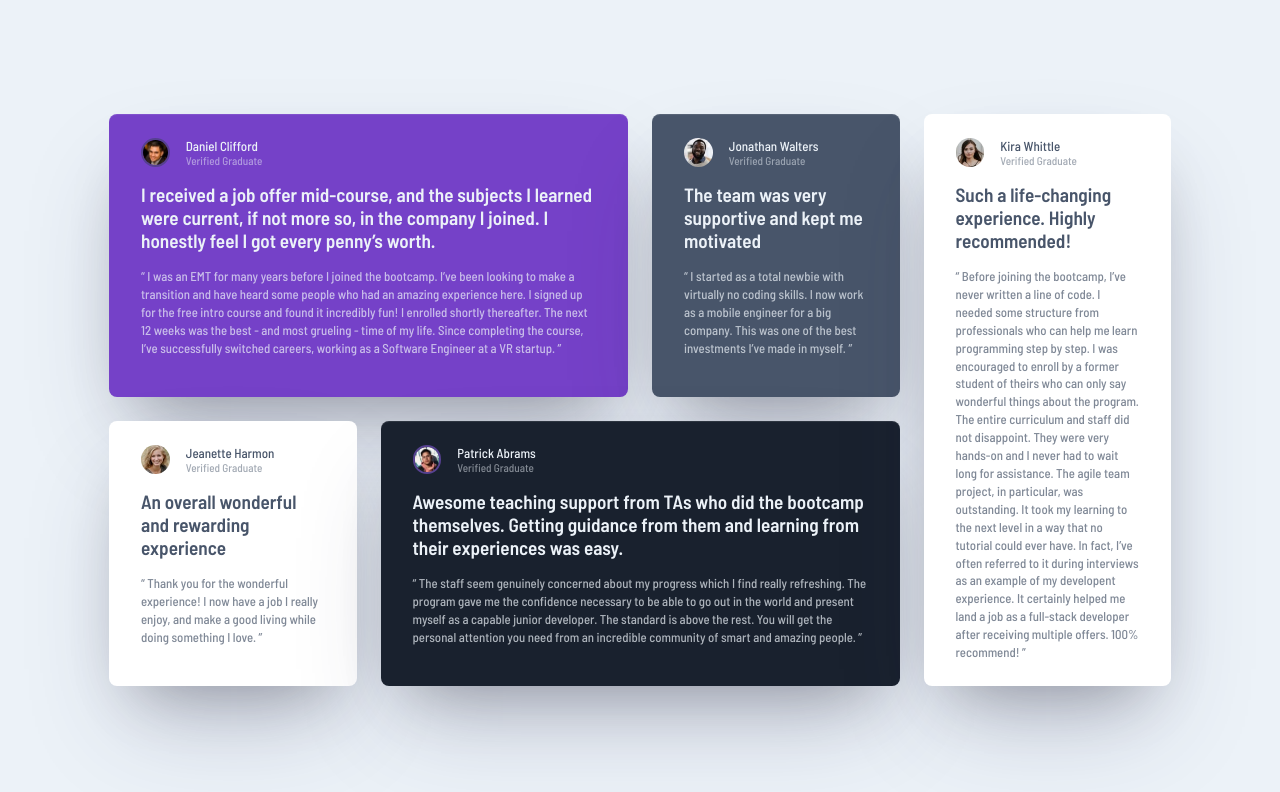
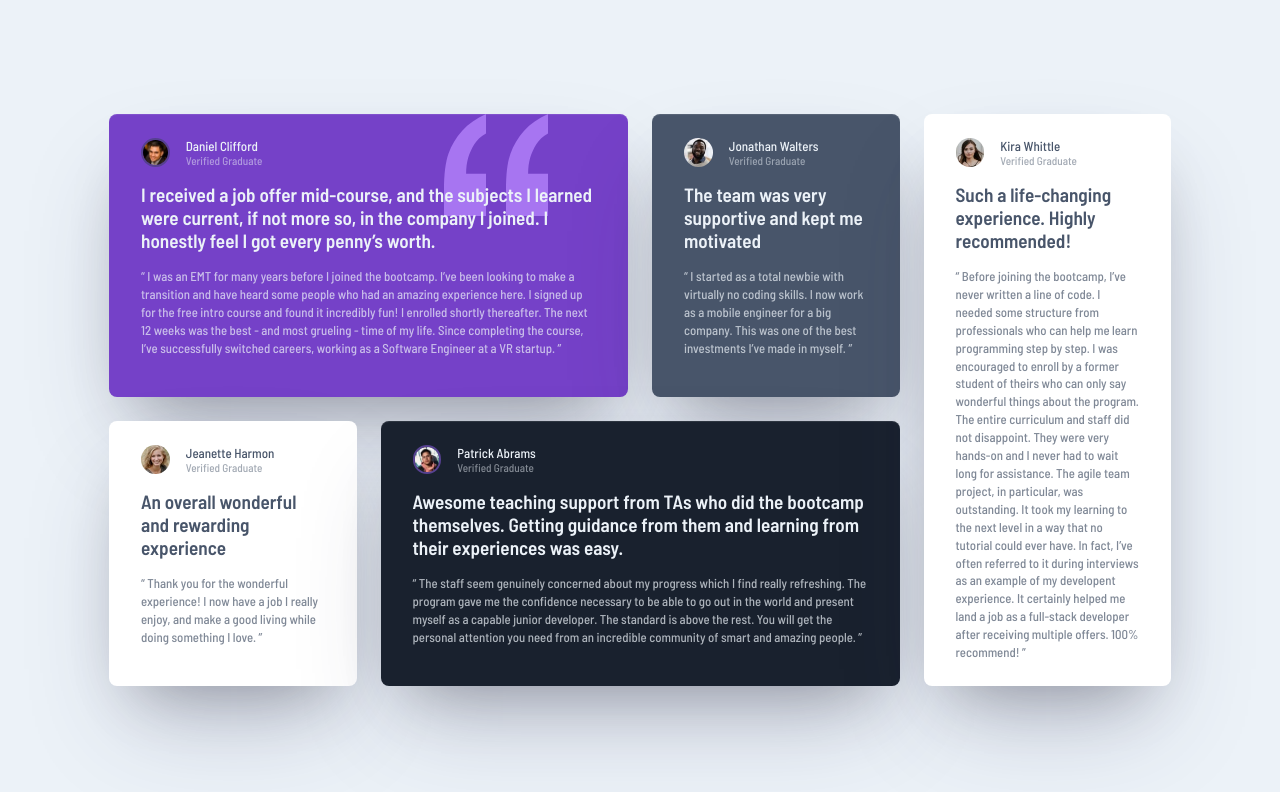
Before and after one commit to serhii-bielik/fm-testimonials-grid-section-main, a plain HTML site: page index.html in a window 1280 px wide. Drawn offline with Linux system fonts and the light colour scheme.

Commit message:
add quote on background

```diff
--- a/index.html
+++ b/index.html
@@ -14,7 +14,7 @@
   </head>
   <body>
     <main class="container">
-      <article class="content content__bg-violet">
+      <article class="content content__bg-quote content__bg-violet">
         <header class="content__header">
           <img
             src="./images/image-daniel.jpg"
--- a/style.css
+++ b/style.css
@@ -67,14 +67,24 @@ body {
 }
 
 .content {
+  position: relative;
   min-width: 200px;
   width: 100%;
   padding: 1.5rem 2rem;
   border-radius: 0.5rem;
   background-color: var(--clr-white);
+  z-index: 1;
   box-shadow: rgba(255, 255, 255, 0.1) 0px 1px 1px 0px inset,
     rgba(50, 50, 93, 0.25) 0px 50px 100px -20px,
     rgba(0, 0, 0, 0.3) 0px 30px 60px -30px;
+}
+
+.content__bg-quote::after {
+  z-index: -1;
+  top: 0;
+  right: 2rem;
+  content: url("./images/bg-pattern-quotation.svg");
+  position: absolute;
 }
 
 .content__bg-violet {
@@ -155,4 +165,8 @@ body {
       "jeanette patrick patrick kira";
       justify-content: stretch;
   }
+
+  .content__bg-quote::after {
+    right: 5rem;
+  }
 }
```
